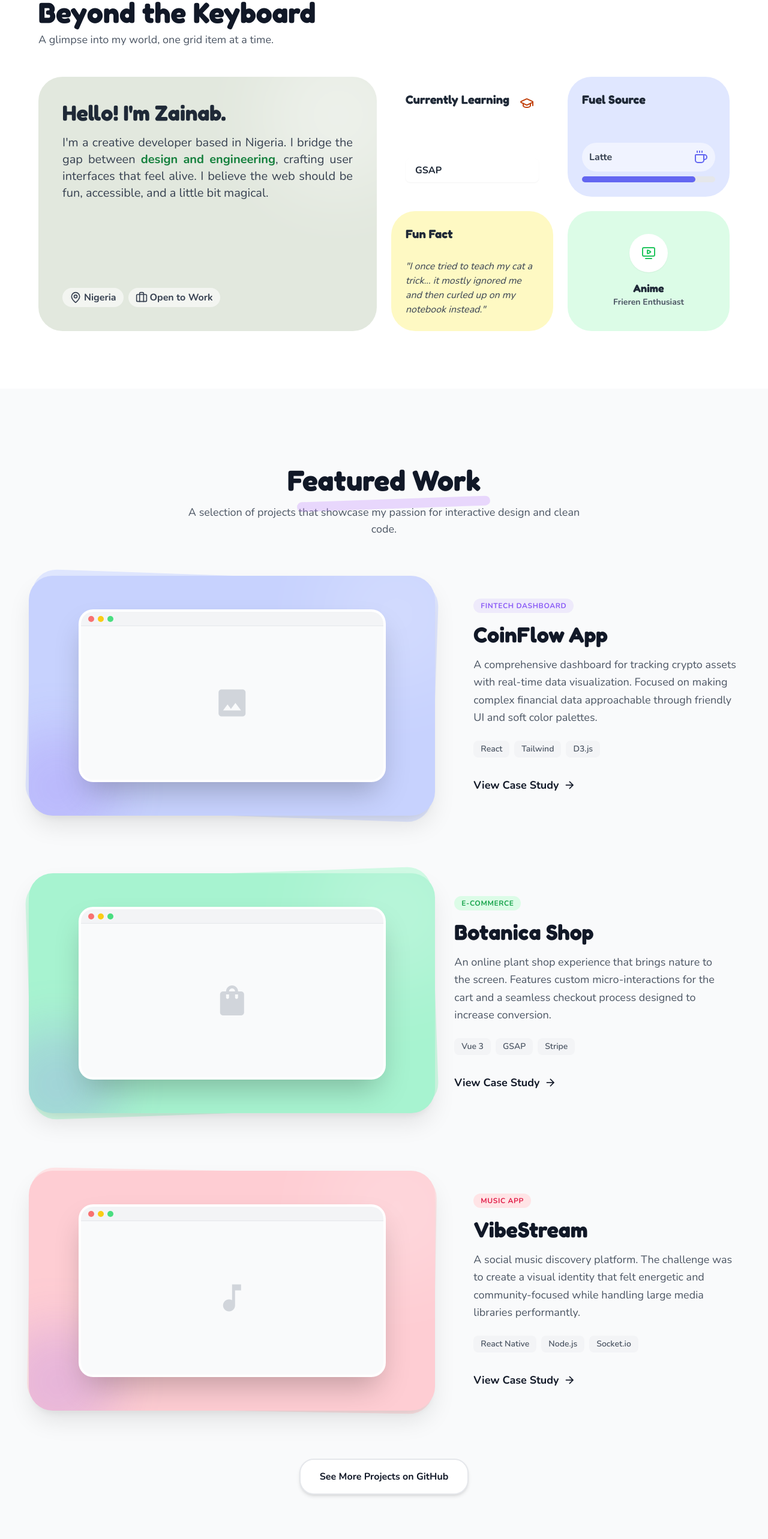
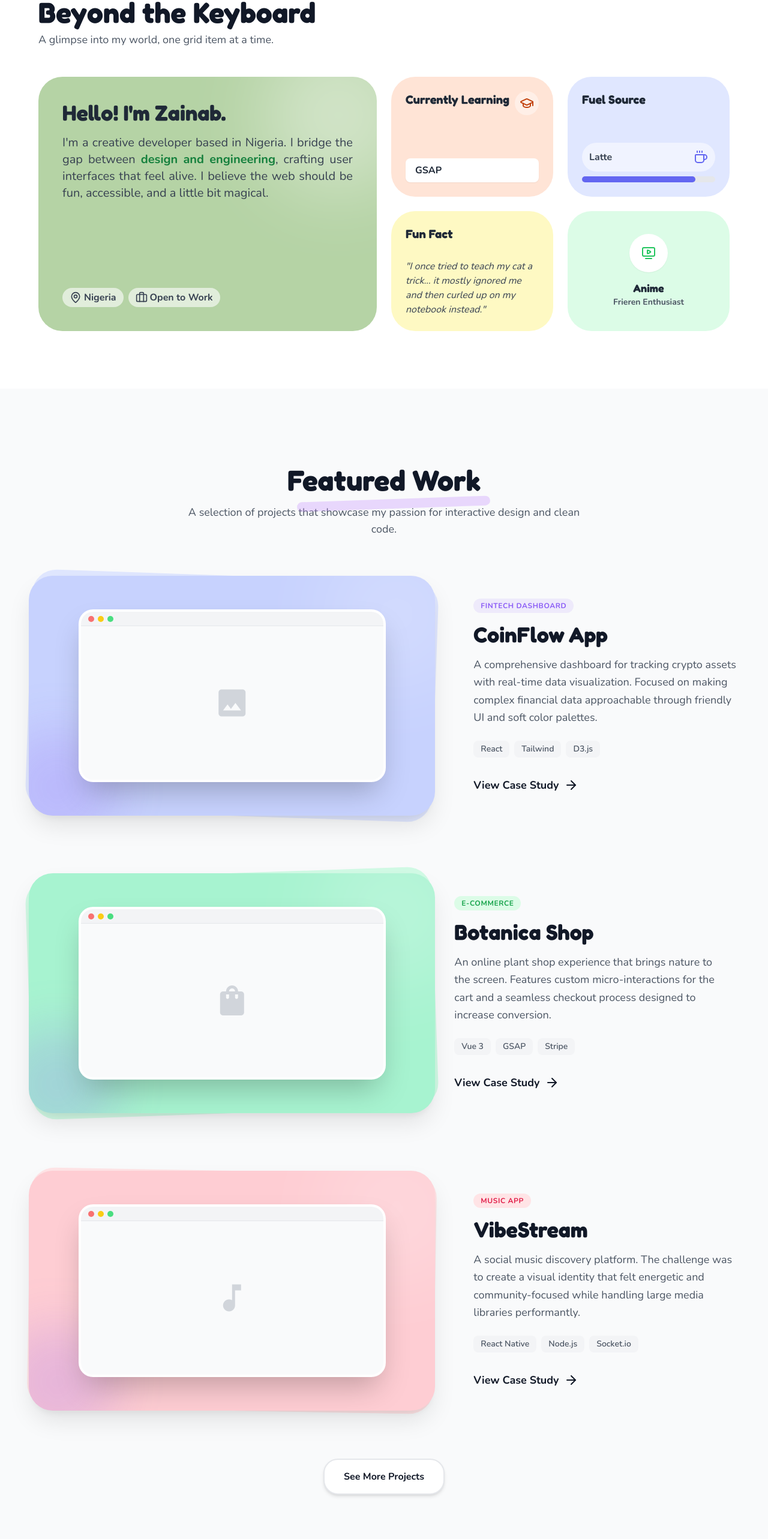
Before and after one commit to xieumar/Portfolio-2.0, a Next.js app: page / in a window 1280 px wide. Shown: the part 880-3446 px from the top of the page at 60% size. Built offline with nearby package versions, Linux system fonts and the light colour scheme.

Commit message:
Fix(icons): Update lucide-react imports for components.

```diff
--- a/src/app/components/AboutSection.tsx
+++ b/src/app/components/AboutSection.tsx
@@ -29,7 +29,7 @@ export default function AboutSection() {
                   <h3 className="font-display text-2xl sm:text-3xl lg:text-4xl font-bold text-gray-800 dark:text-white mb-4">
                     Hello! I'm Zainab.
                   </h3>
-                  <p className="mb-2 text-gray-700 dark:text-gray-200 text-base sm:text-lg lg:text-xl leading-relaxed font-medium text-justify">
+                  <p className="mb-2 text-gray-700 dark:text-white text-base sm:text-lg lg:text-xl leading-relaxed font-medium text-justify">
                     I'm a creative developer based in Nigeria. I bridge the gap between
                     <strong className="text-green-700 dark:text-green-300"> design and engineering</strong>, crafting user interfaces that feel alive. I believe the web should be fun, accessible, and a little bit magical.
                   </p>
@@ -49,7 +49,7 @@ export default function AboutSection() {
 
 
             {/* Currently Learning */}
-            <div className="col-span-1 md:col-span-1 row-span-1 bg-(--terracotta-light) dark:bg-(--terracotta-dark) rounded-3xl p-6 flex flex-col justify-between group hover:shadow-xl transition-shadow duration-300">
+            <div className="col-span-1 md:col-span-1 row-span-1 bg-[var(--terracotta-light)] dark:bg-[var(--terracotta-dark)] rounded-3xl p-6 flex flex-col justify-between group hover:shadow-xl transition-shadow duration-300">
               <div className="flex justify-between items-start">
                 <h4 className="font-display text-xl font-bold text-gray-800 dark:text-white">
                   Currently Learning
@@ -94,7 +94,7 @@ export default function AboutSection() {
             </div>
 
             {/* Gaming */}
-            <div className="col-span-1 md:col-span-1 row-span-1 bg-green-100 dark:bg-blue-900/40 rounded-3xl p-6 flex flex-col items-center justify-center text-center group hover:shadow-xl transition-shadow duration-300">
+            <div className="col-span-1 md:col-span-1 row-span-1 bg-green-100 dark:bg-green-900/40 rounded-3xl p-6 flex flex-col items-center justify-center text-center group hover:shadow-xl transition-shadow duration-300">
               <div className="w-16 h-16 bg-white dark:bg-gray-800 rounded-full flex items-center justify-center mb-3 shadow-sm group-hover:rotate-12 transition-transform">
                 <TvMinimalPlay className='text-green-500' />
               </div>
--- a/src/app/components/ContactForm.tsx
+++ b/src/app/components/ContactForm.tsx
@@ -1,4 +1,6 @@
 'use client';
+
+import {ArrowRight} from 'lucide-react';
 
 import { FormEvent, useState } from 'react';
 
@@ -85,7 +87,7 @@ export default function ContactSection() {
               type="submit"
             >
               Send Message
-              <span className="material-symbols-outlined font-bold">send</span>
+              <ArrowRight/>
             </button>
           </form>
         </div>
--- a/src/app/components/FooterSection.tsx
+++ b/src/app/components/FooterSection.tsx
@@ -1,3 +1,5 @@
+import { ArrowUp } from "lucide-react";
+
 export default function Footer() {
   const scrollToTop = () => {
     window.scrollTo({ top: 0, behavior: 'smooth' });
@@ -7,7 +9,7 @@ export default function Footer() {
     <footer className="bg-white dark:bg-gray-900 pt-16 pb-8 border-t border-gray-100 dark:border-gray-800">
       <div className="container mx-auto px-6 max-w-7xl flex flex-col items-center">
         <a className="font-display font-bold text-3xl text-primary tracking-wide mb-8" href="#">
-          cassie.
+          zainab.
         </a>
         <div className="flex items-center gap-6 mb-8">
           <a
@@ -47,15 +49,13 @@ export default function Footer() {
         </div>
         <div className="flex flex-col items-center">
           <p className="font-body font-bold text-gray-500 dark:text-gray-400 mb-2">
-            © 2023 Cassie. Built with 💜 and ☕.
+            © 2026 Zainab. Built with 💜 and ☕.
           </p>
           <button
             className="mt-4 p-3 bg-gray-100 dark:bg-gray-800 hover:bg-primary hover:text-white dark:hover:bg-primary text-gray-400 rounded-full transition-all duration-300 group"
             onClick={scrollToTop}
           >
-            <span className="material-symbols-outlined transform group-hover:-translate-y-1 transition-transform">
-              arrow_upward
-            </span>
+            <ArrowUp />
           </button>
         </div>
       </div>
--- a/src/app/components/ProjectsSection.tsx
+++ b/src/app/components/ProjectsSection.tsx
@@ -1,3 +1,5 @@
+import {ArrowRight} from 'lucide-react';
+
 export default function ProjectsSection() {
   const projects = [
     {
@@ -108,9 +110,7 @@ export default function ProjectsSection() {
                   href="#"
                 >
                   View Case Study{' '}
-                  <span className="material-symbols-outlined text-xl transform group-hover:translate-x-1 transition-transform">
-                    arrow_forward
-                  </span>
+                  <ArrowRight />
                 </a>
               </div>
             </div>
@@ -121,7 +121,7 @@ export default function ProjectsSection() {
             className="inline-block px-8 py-4 bg-white dark:bg-gray-800 text-gray-900 dark:text-white font-bold rounded-xl border-2 border-gray-200 dark:border-gray-700 shadow-md hover:shadow-lg hover:-translate-y-1 transition-all duration-300"
             href="#"
           >
-            See More Projects on GitHub
+            See More Projects
           </a>
         </div>
       </div>
--- a/src/app/globals.css
+++ b/src/app/globals.css
@@ -14,8 +14,8 @@
   --background-dark: #1F2937;
   --surface-light: #FFFFFF;
   --surface-dark: #374151;
-  --sage-light: #E2E8DE;
-  --sage-dark: #4A5D4F;
+  --sage-light: #b5d3a5;
+  --sage-dark: #52725a;
   --terracotta-light: #FFE4D6;
   --terracotta-dark: #9C6644;
   --lavender-deep: #E0E7FF;
```
